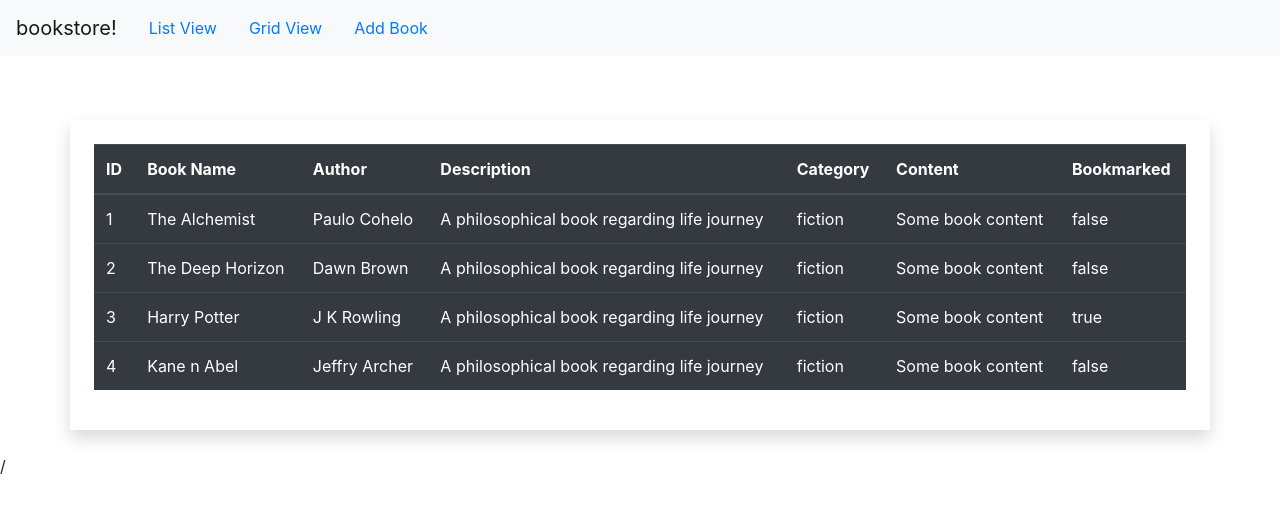
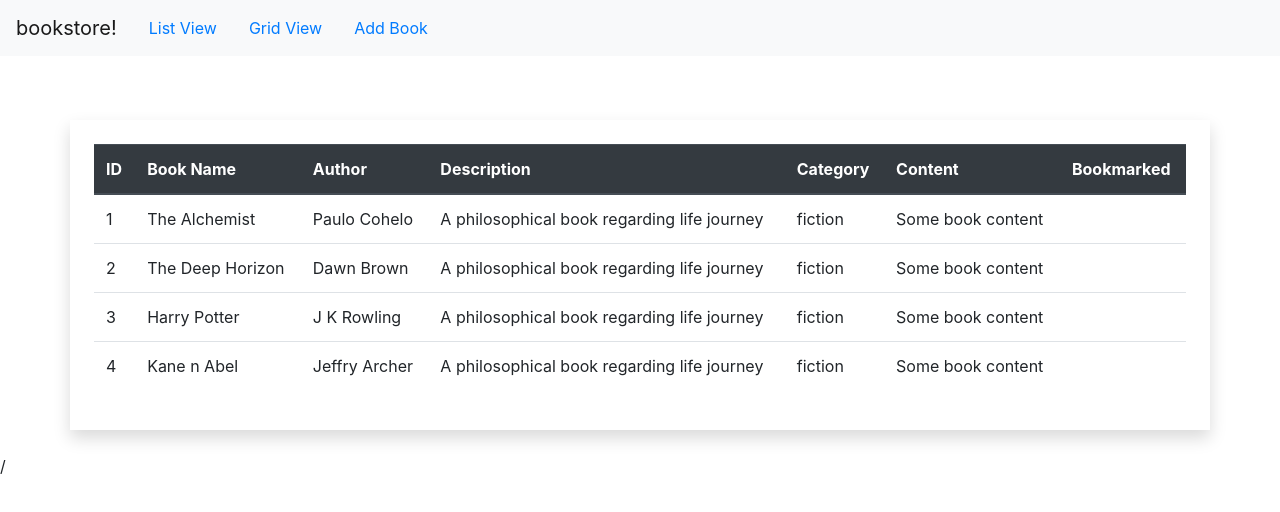
Before and after one commit to chinmayajena/bookstore, a React app: page / in a window 1280 px wide. Shown: the top 512 px of the page. Built offline with nearby package versions, Linux system fonts and the light colour scheme; the HTML template or start-up script is replaced by a standard one.

Commit message:
bookmark record added

```diff
--- a/src/containers/BookStoreGridView.js
+++ b/src/containers/BookStoreGridView.js
@@ -1,7 +1,11 @@
 import React, { Component } from "react";
 import { connect } from "react-redux";
 import { bindActionCreators } from "redux";
-import { deleteBook, updateBookProgress } from "actions/actionCreators.js";
+import {
+  deleteBook,
+  updateBookProgress,
+  bookmarkBook
+} from "actions/actionCreators.js";
 
 class BookStoreGridView extends Component {
   constructor(props) {
@@ -17,6 +21,11 @@ class BookStoreGridView extends Component {
     const { updateBookProgress } = this.props;
     updateBookProgress(id);
     this.props.history.push("/editbook");
+  };
+
+  starBook = id => {
+    const { bookmarkBook } = this.props;
+    bookmarkBook(id);
   };
 
   render() {
@@ -36,12 +45,23 @@ class BookStoreGridView extends Component {
                 <b>Category:</b>
                 {element.category}
               </p>
+              <p className="card-text">
+                <b>Description:</b>
+                {element.description}
+              </p>
               <div className="card-footer">
                 <button
                   onClick={() => this.editBook(element.id)}
                   className="btn btn-success btn-sm"
                 >
                   <i className="fa fa-edit" aria-hidden="true" />
+                </button>
+                <button
+                  onClick={() => this.starBook(element.id)}
+                  className="btn btn-warning btn-sm"
+                >
+                  {element.isBookmarked && <i className="fas fa-star" />}
+                  {!element.isBookmarked && <i className="far fa-star" />}
                 </button>
                 <button
                   onClick={() => this.removeBook(element.id)}
@@ -82,6 +102,7 @@ const mapDispatchToProps = dispatch => {
   return bindActionCreators(
     {
       deleteBook,
+      bookmarkBook,
       updateBookProgress
     },
     dispatch
--- a/src/containers/BookStoreListView.js
+++ b/src/containers/BookStoreListView.js
@@ -11,8 +11,8 @@ class BookStoreListView extends Component {
     return (
       <div>
         {this.props.books && this.props.books.length !== 0 ? (
-          <table className="table table-dark">
-            <thead>
+          <table className="table">
+            <thead class="thead-dark">
               <tr>
                 <th>ID</th>
                 <th>Book Name</th>
@@ -32,7 +32,13 @@ class BookStoreListView extends Component {
                   <td>{book.description}</td>
                   <td>{book.category}</td>
                   <td>{book.content}</td>
-                  <td>{book.isBookmarked.toString()}</td>
+                  <td>
+                    {book.isBookmarked ? (
+                      <i className="fas fa-star" />
+                    ) : (
+                      <i className="far fa-star" />
+                    )}
+                  </td>
                 </tr>
               ))}
             </tbody>
```
